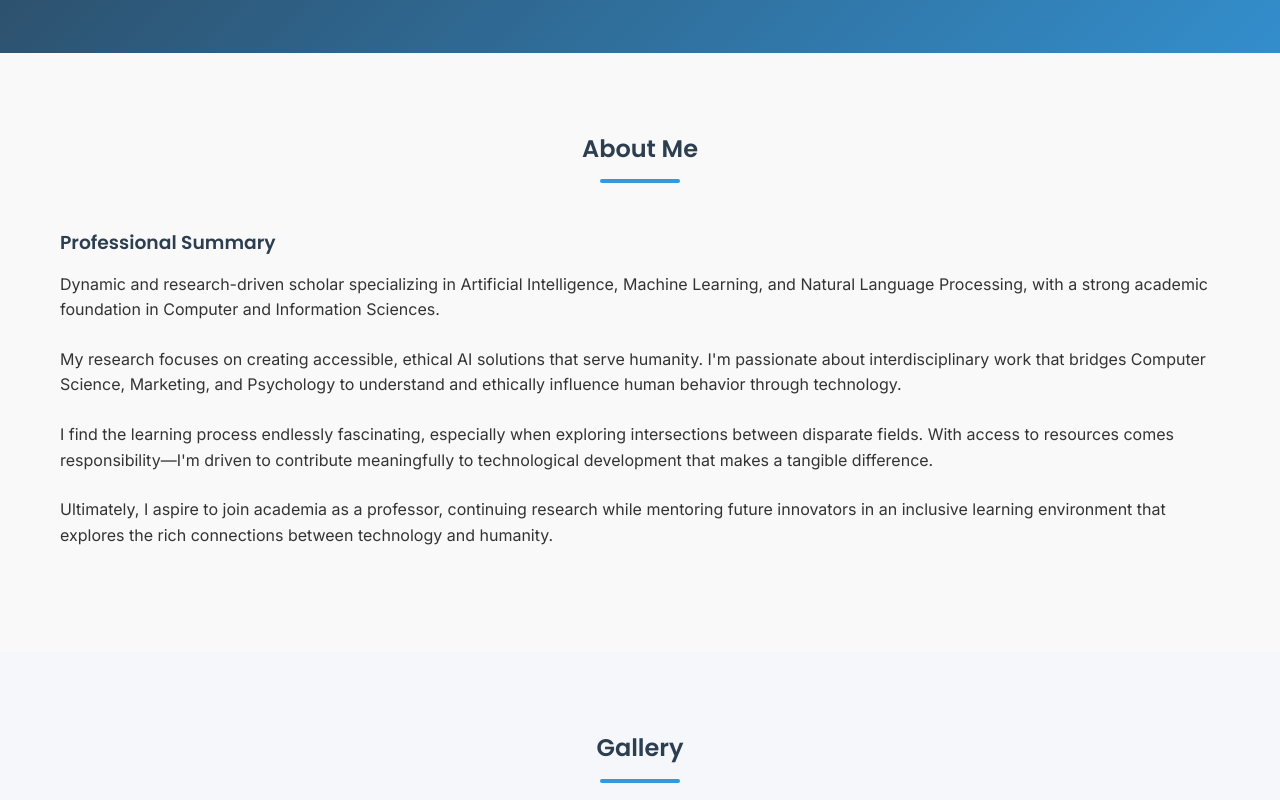
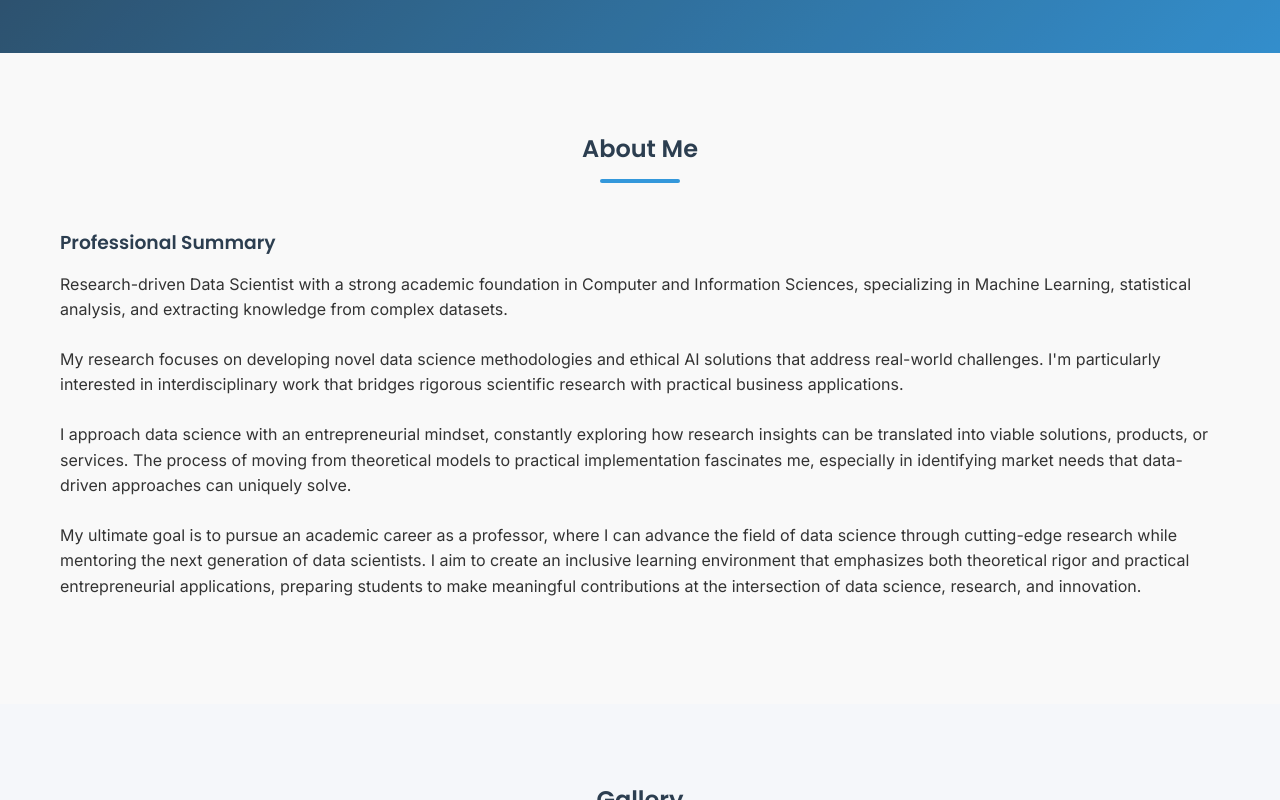
Before and after one commit to MOON11kr/Portfolio, a plain HTML site: page index.html in a window 1280 px wide. Shown: the part 513-1313 px from the top of the page. Drawn offline with Linux system fonts and the light colour scheme.

Commit message:
Update index.html

```diff
--- a/index.html
+++ b/index.html
@@ -1200,18 +1200,16 @@
 
                 </div>
 
-                <div class="about-text">
-                    <h3>Professional Summary</h3>
-                    <p>Dynamic and research-driven scholar specializing in Artificial Intelligence, Machine Learning, and Natural Language Processing, with a strong academic foundation in Computer and Information Sciences.</p>
-
-                    <p>My research focuses on creating accessible, ethical AI solutions that serve humanity. I'm passionate about interdisciplinary work that bridges Computer Science, Marketing, and Psychology to understand and ethically influence human behavior through technology.</p>
-
-                    <p>I find the learning process endlessly fascinating, especially when exploring intersections between disparate fields. With access to resources comes responsibility—I'm driven to contribute meaningfully to technological development that makes a tangible difference.</p>
-
-                    <p>Ultimately, I aspire to join academia as a professor, continuing research while mentoring future innovators in an inclusive learning environment that explores the rich connections between technology and humanity.</p>
-                </div>
-            </div>
-        </div>
+               <div class="about-text">
+    <h3>Professional Summary</h3>
+    <p>Research-driven Data Scientist with a strong academic foundation in Computer and Information Sciences, specializing in Machine Learning, statistical analysis, and extracting knowledge from complex datasets.</p>
+
+    <p>My research focuses on developing novel data science methodologies and ethical AI solutions that address real-world challenges. I'm particularly interested in interdisciplinary work that bridges rigorous scientific research with practical business applications.</p>
+
+    <p>I approach data science with an entrepreneurial mindset, constantly exploring how research insights can be translated into viable solutions, products, or services. The process of moving from theoretical models to practical implementation fascinates me, especially in identifying market needs that data-driven approaches can uniquely solve.</p>
+
+    <p>My ultimate goal is to pursue an academic career as a professor, where I can advance the field of data science through cutting-edge research while mentoring the next generation of data scientists. I aim to create an inclusive learning environment that emphasizes both theoretical rigor and practical entrepreneurial applications, preparing students to make meaningful contributions at the intersection of data science, research, and innovation.</p>
+</div>
     </section>
 
 
```
